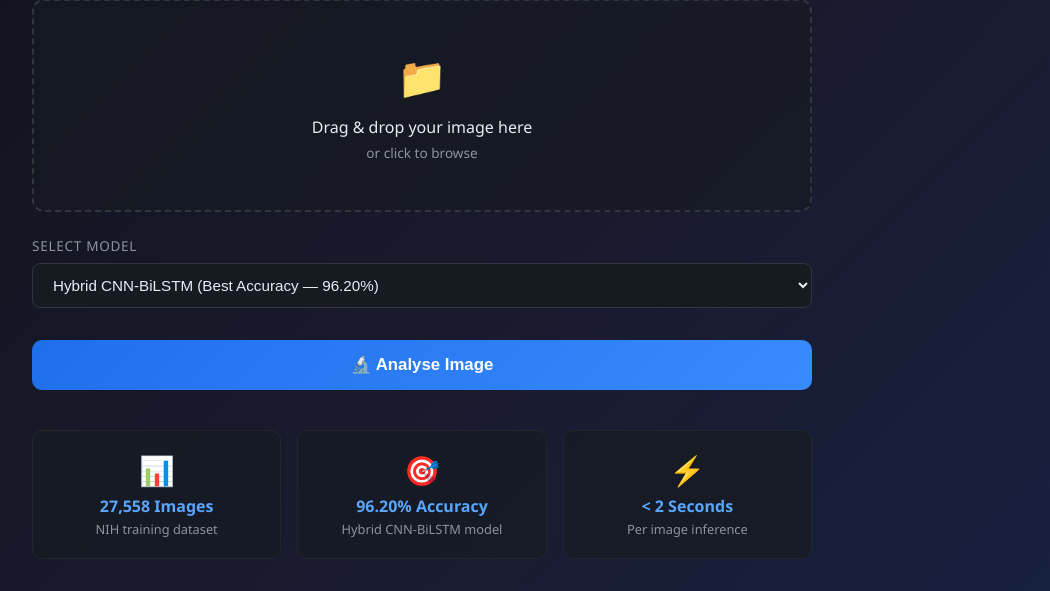
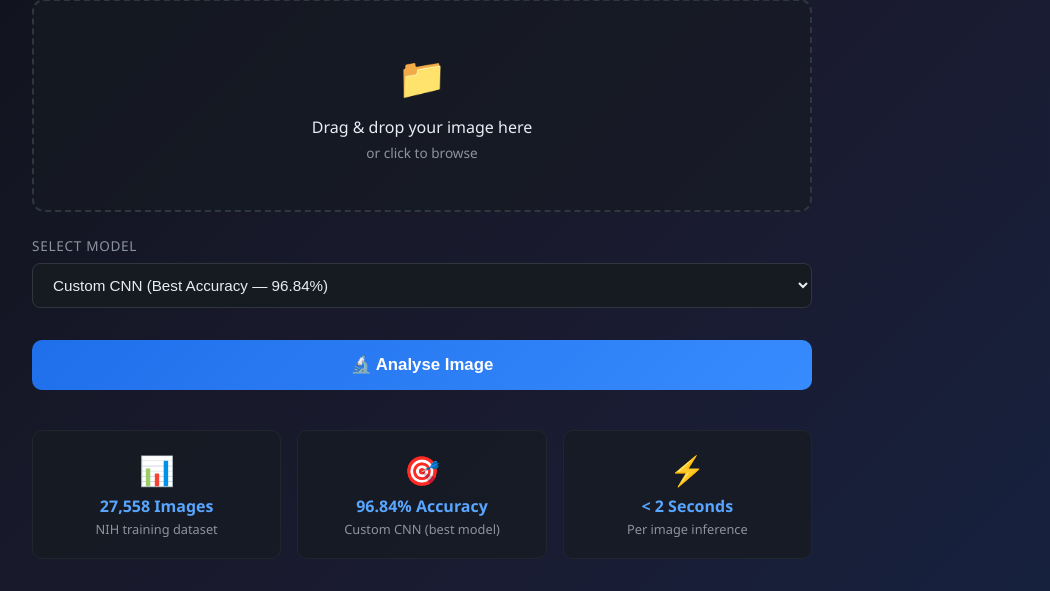
Before and after one commit to nitish-reddy25/malaria-detection, a Flask app: page / in a window 1280 px wide. Shown: the part 217-808 px from the top of the page, without its empty margins (218-1268 px from the left). Run offline with Flask 2, Linux system fonts and the light colour scheme.

Commit message:
Add web app screenshots and fix accuracy values in upload UI

```diff
--- a/app/templates/index.html
+++ b/app/templates/index.html
@@ -13,13 +13,10 @@
       <h1>Malaria Cell Detector</h1>
       <p class="subtitle">Upload a blood smear image to detect malaria-infected cells using deep learning.</p>
     </header>
-
     {% if error %}
     <div class="alert alert-error">⚠️ {{ error }}</div>
     {% endif %}
-
     <form action="/predict" method="POST" enctype="multipart/form-data" id="upload-form">
-
       <!-- Drop zone -->
       <div class="dropzone" id="dropzone">
         <div class="drop-icon">📁</div>
@@ -28,24 +25,21 @@
         <input type="file" name="file" id="file-input" accept="image/*" required hidden />
         <div id="file-preview" class="file-preview hidden"></div>
       </div>
-
       <!-- Model selector -->
       <div class="form-group">
         <label for="model">Select Model</label>
         <select name="model" id="model">
-          <option value="hybrid" selected>Hybrid CNN-BiLSTM (Best Accuracy — 96.20%)</option>
-          <option value="cnn">Custom CNN (97.40%)</option>
-          <option value="vgg19">VGG19 Transfer Learning (95.56%)</option>
-          <option value="resnet50">ResNet50 Transfer Learning (96.00%)</option>
+          <option value="cnn" selected>Custom CNN (Best Accuracy — 96.84%)</option>
+          <option value="hybrid">Hybrid CNN-BiLSTM (96.41%)</option>
+          <option value="vgg19">VGG19 Transfer Learning (92.71%)</option>
+          <option value="resnet50">ResNet50 Transfer Learning (69.34%)</option>
         </select>
       </div>
-
       <button type="submit" class="btn-predict" id="submit-btn">
         <span id="btn-text">🔬 Analyse Image</span>
         <span id="btn-loading" class="hidden">⏳ Analysing...</span>
       </button>
     </form>
-
     <div class="info-cards">
       <div class="card">
         <div class="card-icon">📊</div>
@@ -54,8 +48,8 @@
       </div>
       <div class="card">
         <div class="card-icon">🎯</div>
-        <div class="card-title">96.20% Accuracy</div>
-        <div class="card-sub">Hybrid CNN-BiLSTM model</div>
+        <div class="card-title">96.84% Accuracy</div>
+        <div class="card-sub">Custom CNN (best model)</div>
       </div>
       <div class="card">
         <div class="card-icon">⚡</div>
@@ -64,7 +58,6 @@
       </div>
     </div>
   </div>
-
   <script>
     const dropzone  = document.getElementById('dropzone');
     const fileInput = document.getElementById('file-input');
@@ -72,9 +65,7 @@
     const form      = document.getElementById('upload-form');
     const btnText   = document.getElementById('btn-text');
     const btnLoad   = document.getElementById('btn-loading');
-
     dropzone.addEventListener('click', () => fileInput.click());
-
     dropzone.addEventListener('dragover', (e) => {
       e.preventDefault();
       dropzone.classList.add('drag-over');
@@ -86,11 +77,9 @@
       fileInput.files = e.dataTransfer.files;
       showPreview(e.dataTransfer.files[0]);
     });
-
     fileInput.addEventListener('change', () => {
       if (fileInput.files[0]) showPreview(fileInput.files[0]);
     });
-
     function showPreview(file) {
       const reader = new FileReader();
       reader.onload = (e) => {
@@ -99,7 +88,6 @@
       };
       reader.readAsDataURL(file);
     }
-
     form.addEventListener('submit', () => {
       btnText.classList.add('hidden');
       btnLoad.classList.remove('hidden');
```
Also changed, not shown: 5 other files.
